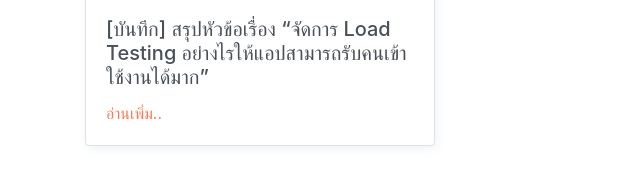
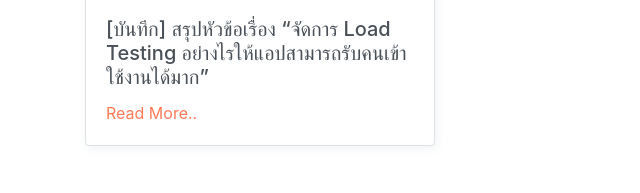
Before and after one commit to tnknkt/tnknkt.github.io, a website: page port/index.html in a window 1280 px wide. Shown: the part 3651-3844 px from the top of the page, 0-640 px from the left. Drawn offline with Linux system fonts and the light colour scheme.

Commit message:
update port

```diff
--- a/port/index.html
+++ b/port/index.html
@@ -392,7 +392,7 @@
                                 <a href="javascript:void(0)"><i class="ti-comment"></i> 123</a>
                             </div>  -->
                             <!-- <p>Lorem ipsum dolor sit amet, consectetur adipisicing elit. Ut ad vel dolorum, iusto velit, minima? Voluptas nemo harum impedit nisi.</p> -->
-                            <a href="https://medium.com/@tanakornpriyaudom/load-testing-6dd88fc9f422" target="_blank">อ่านเพิ่ม..</a>
+                            <a href="https://medium.com/@tanakornpriyaudom/load-testing-6dd88fc9f422" target="_blank">Read More..</a>
                         </div>
                     </div>
                 </div>
```
